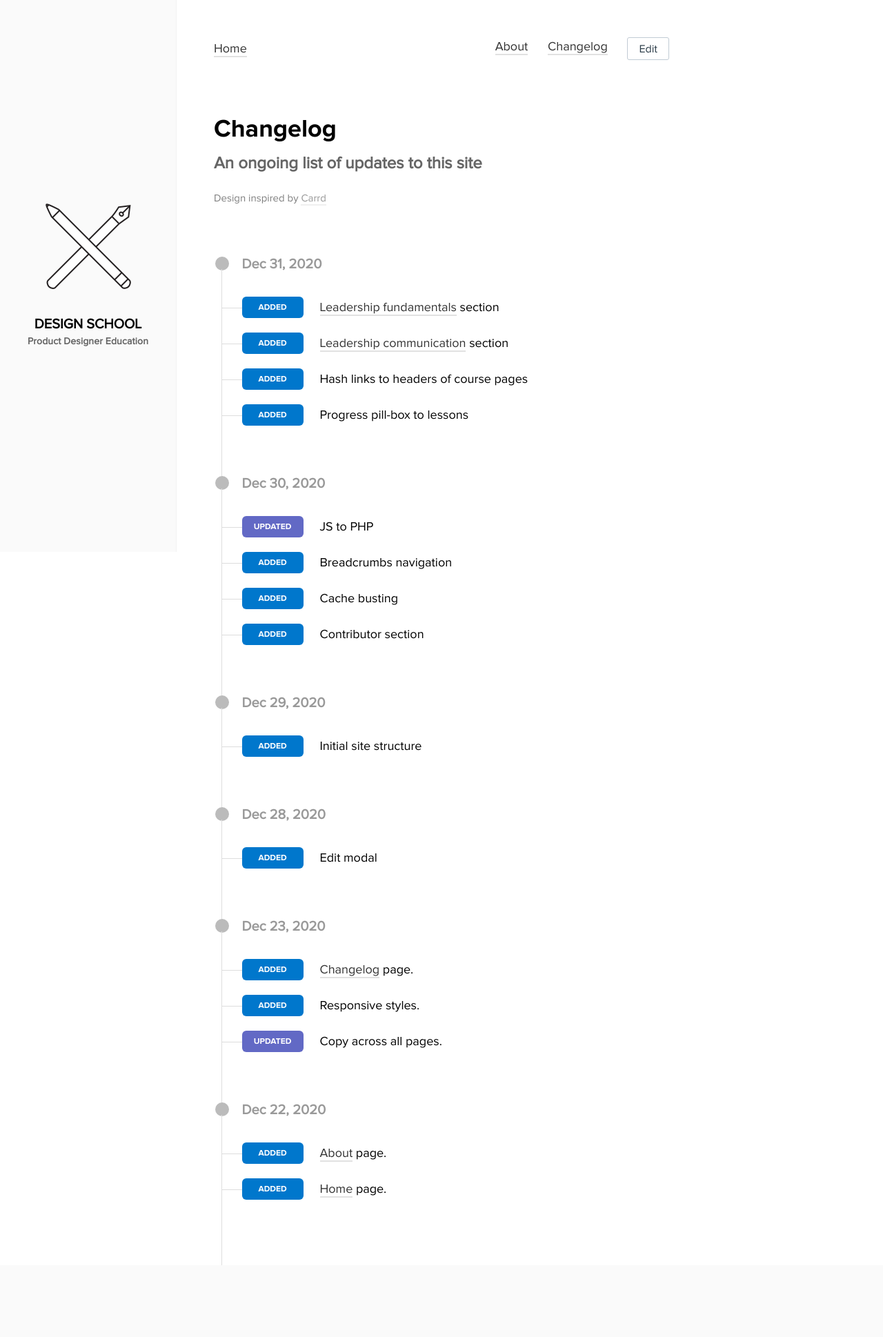
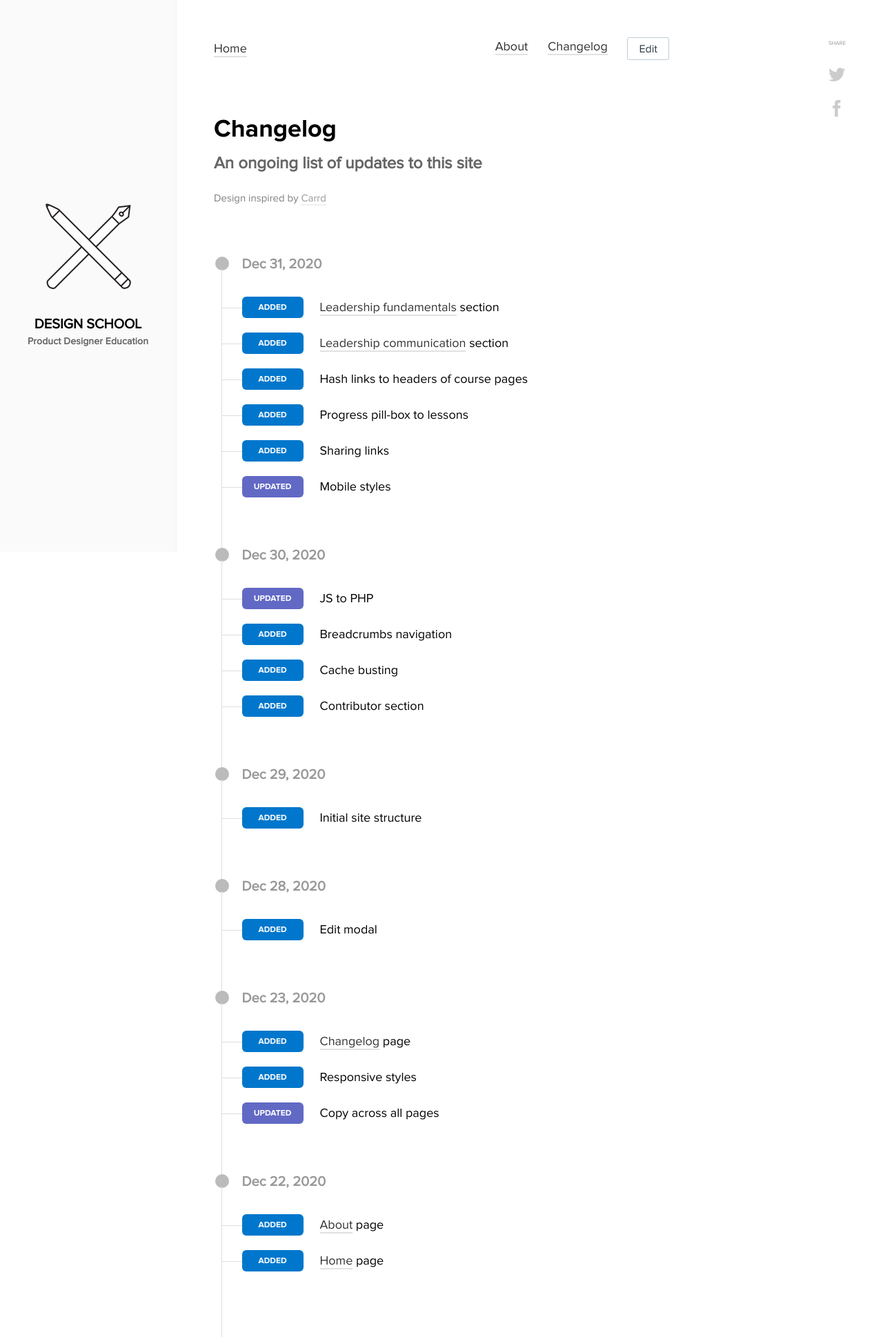
Before and after one commit to davemart-in/designschool, a PHP site: page /changelog/index.php in a window 1280 px wide. Shown: the whole page at 69% size. Before the commit the page ends 1834 px from the top, so only its background shows below. Run offline with PHP 8.4, Linux system fonts and the light colour scheme.

Commit message:
Added sharing links and updated mobile styles

```diff
--- a/_header.php
+++ b/_header.php
@@ -1,3 +1,12 @@
+<div class="share">
+	<p>Share</p>
+	<a href="https://twitter.com/intent/tweet?url=http%3A%2F%2Fdesignschool.org%2F" class="twitter" target="_blank">
+		<svg viewBox="0 0 33 33" width="25" height="25" xmlns="http://www.w3.org/2000/svg" xmlns:xlink="http://www.w3.org/1999/xlink"><g><path d="M 32,6.076c-1.177,0.522-2.443,0.875-3.771,1.034c 1.355-0.813, 2.396-2.099, 2.887-3.632 c-1.269,0.752-2.674,1.299-4.169,1.593c-1.198-1.276-2.904-2.073-4.792-2.073c-3.626,0-6.565,2.939-6.565,6.565 c0,0.515, 0.058,1.016, 0.17,1.496c-5.456-0.274-10.294-2.888-13.532-6.86c-0.565,0.97-0.889,2.097-0.889,3.301 c0,2.278, 1.159,4.287, 2.921,5.465c-1.076-0.034-2.088-0.329-2.974-0.821c-0.001,0.027-0.001,0.055-0.001,0.083 c0,3.181, 2.263,5.834, 5.266,6.438c-0.551,0.15-1.131,0.23-1.73,0.23c-0.423,0-0.834-0.041-1.235-0.118 c 0.836,2.608, 3.26,4.506, 6.133,4.559c-2.247,1.761-5.078,2.81-8.154,2.81c-0.53,0-1.052-0.031-1.566-0.092 c 2.905,1.863, 6.356,2.95, 10.064,2.95c 12.076,0, 18.679-10.004, 18.679-18.68c0-0.285-0.006-0.568-0.019-0.849 C 30.007,8.548, 31.12,7.392, 32,6.076z"></path></g></svg>
+	</a>
+	<a href="https://www.facebook.com/sharer/sharer.php?u=http%3A%2F%2Fdesignschool.org%2F" class="facebook" target="_blank">
+		<svg viewBox="0 0 33 33" width="25" height="25" xmlns="http://www.w3.org/2000/svg" xmlns:xlink="http://www.w3.org/1999/xlink"><g><path d="M 17.996,32L 12,32 L 12,16 l-4,0 l0-5.514 l 4-0.002l-0.006-3.248C 11.993,2.737, 13.213,0, 18.512,0l 4.412,0 l0,5.515 l-2.757,0 c-2.063,0-2.163,0.77-2.163,2.209l-0.008,2.76l 4.959,0 l-0.585,5.514L 18,16L 17.996,32z"></path></g></svg>
+	</a>
+</div>
 <div class="modal_backdrop">
 	<div class="modal">
 		<div class="modal_header">
--- a/_top.php
+++ b/_top.php
@@ -1,2 +1,2 @@
 <?php
-$cachebuster = '12.31.20.6';
+$cachebuster = '12.31.20.7';
--- a/changelog/index.php
+++ b/changelog/index.php
@@ -42,6 +42,18 @@
 						  <div class="desc">
 								<p>Progress pill-box to lessons</p>
 						  </div>
+					</div>
+					<div class="task">
+						  <span class="badge added">added</span>
+						  <div class="desc">
+								<p>Sharing links</p>
+						  </div>
+					</div>
+					<div class="task">
+						<span class="badge updated">updated</span>
+						<div class="desc">
+							<p>Mobile styles</p>
+						</div>
 					</div>
 				</div>
 				<div class="day">
@@ -94,19 +106,19 @@
 					<div class="task">
 						<span class="badge added">added</span>
 						<div class="desc">
-							<p><a href="/changelog/">Changelog</a> page.</p>
+							<p><a href="/changelog/">Changelog</a> page</p>
 						</div>
 					</div>
 					<div class="task">
 						<span class="badge added">added</span>
 						<div class="desc">
-							<p>Responsive styles.</p>
+							<p>Responsive styles</p>
 						</div>
 					</div>
 					<div class="task">
 						<span class="badge updated">updated</span>
 						<div class="desc">
-							<p>Copy across all pages.</p>
+							<p>Copy across all pages</p>
 						</div>
 					</div>
 				</div>
@@ -115,13 +127,13 @@
 					<div class="task">
 						<span class="badge added">added</span>
 						<div class="desc">
-							<p><a href="/about/">About</a> page.</p>
+							<p><a href="/about/">About</a> page</p>
 						</div>
 					</div>
 					<div class="task">
 						<span class="badge added">added</span>
 						<div class="desc">
-							<p><a href="/">Home</a> page.</p>
+							<p><a href="/">Home</a> page</p>
 						</div>
 					</div>
 				</div>
--- a/ds.css
+++ b/ds.css
@@ -376,6 +376,34 @@ nav .right a {
 	margin-left: 24px;
 }
 /* ------------------------------------- */
+/* SHARE */
+/* ------------------------------------- */
+.share {
+	right: 54px;
+	position: fixed;
+	text-align: center;
+	top: 54px;
+	z-index: 2;
+}
+.share a {
+	border: none;
+	display: block;
+	margin-bottom: 24px;
+}
+.share p {
+	color: #999;
+	font-size: 8px;
+	line-height: 18px;
+    margin-bottom: 24px;
+    text-transform: uppercase;
+}
+.share svg {
+	fill: #ccc;
+}
+.share svg:hover {
+	fill: #444;
+}
+/* ------------------------------------- */
 /* STATUS */
 /* ------------------------------------- */
 .status .stage {
@@ -506,24 +534,31 @@ nav .right a {
 		height: 61px;
 		width: 61px;
 	}
-	.status .stage {
-		display: block;
-		margin-left: 0;
-		padding: 4px 0;
-	}
 	main {
 		margin-left: 0;
 		max-width: 100%;
 	}
 	nav {
+		display: block;
 		font-size: 14px;
+		line-height: 30px;
+	}
+	nav .btn {
+		display: none;
+	}
+	nav .left a,
+	nav .left strong {
+		margin-right: 12px;
 	}
 	nav .right {
 		text-align: left;
 		width: 100%;
 	}
 	nav .right a {
-		margin: 0 16px 0 0;
+		margin: 0 12px 0 0;
+	}
+	.share {
+		display: none;
 	}
 }
 /* ------------------------------------- */
```
